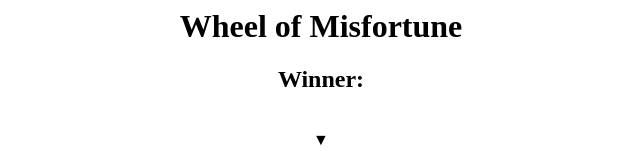
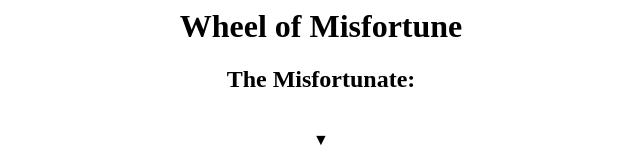
Before and after one commit to trauschd/trauschd.github.io, a plain HTML site: page wheel-of-misfortune/index.html in a window 1280 px wide. Both pictures are taken after a click on the button "Spin". Shown: the top 151 px of the page, without its empty margins (319-959 px from the left). Drawn offline with Linux system fonts and the light colour scheme.

Commit message:
Update index.html

```diff
--- a/wheel-of-misfortune/index.html
+++ b/wheel-of-misfortune/index.html
@@ -100,7 +100,7 @@
                     return;
                 }
 
-                document.getElementById("winner").innerHTML = "Winner: "
+                document.getElementById("winner").innerHTML = "The Misfortunate: "
                 misfortune.rotationAngle = 0;
                 misfortune.startAnimation();
                 isSpinning = true;
```
